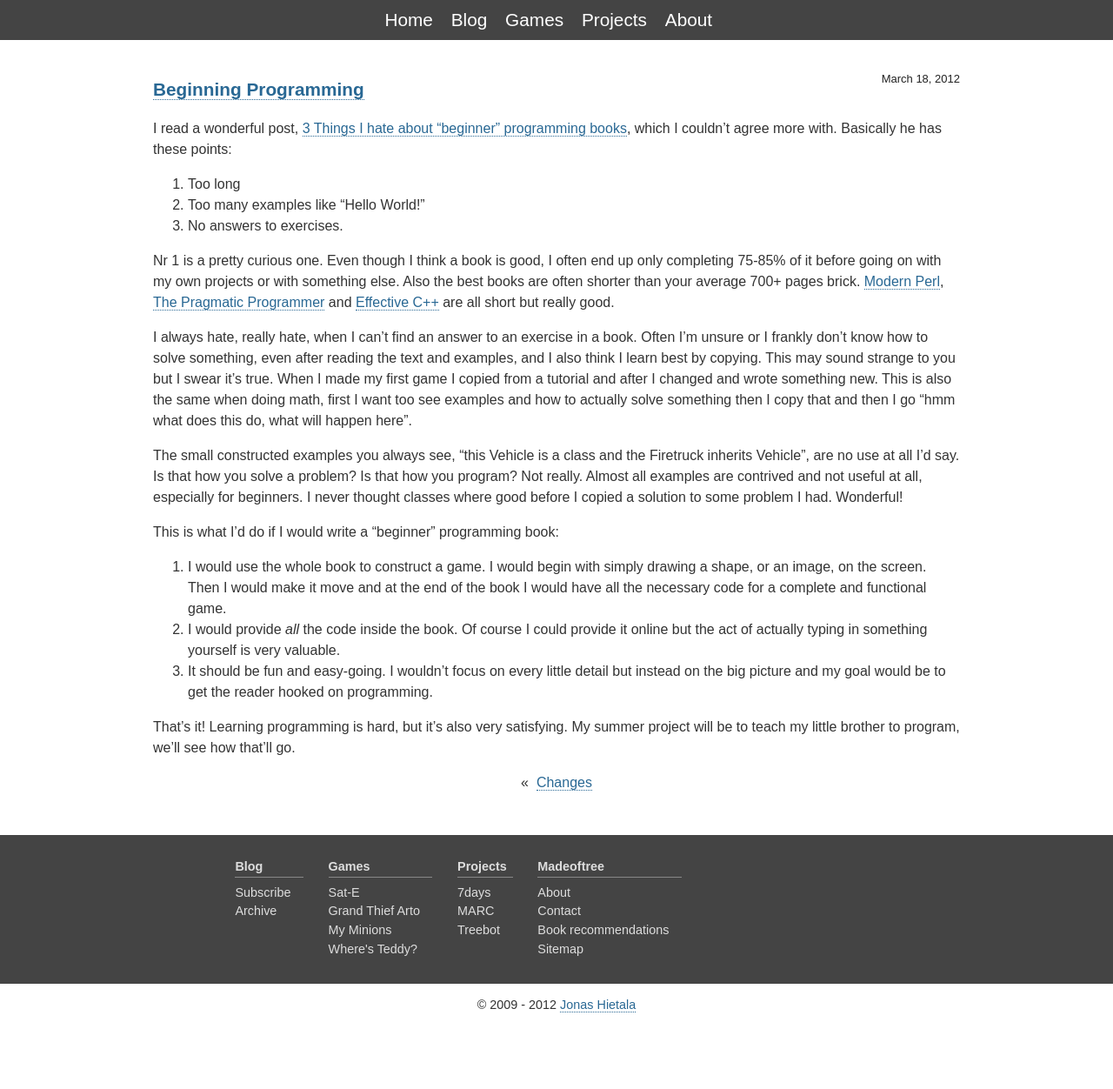
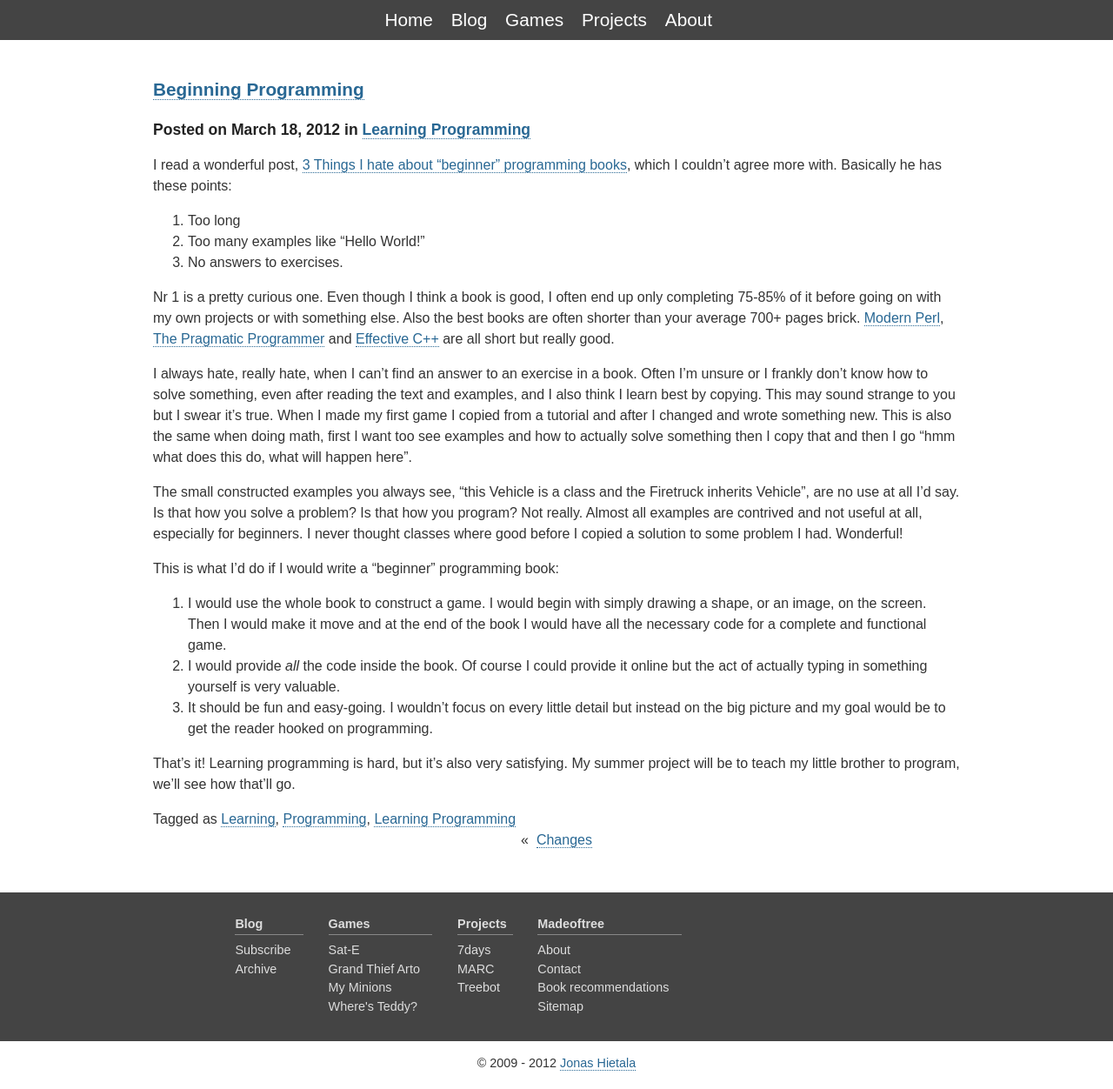
Before and after one commit to treeman/madeoftree, a Jekyll site: the page built from _posts/2012-03-18-beginning_programming.markdown, in a window 1280 px wide. Shown: the whole page at 87% size. Built offline with Jekyll 4.4.1, drawn with Linux system fonts in a browser that asks for light colours; before the commit the page ends 1186 px from its top, so only the background shows below that.

Commit message:
Insert tags and categories to post. Problem with tagging in posts.

```diff
--- a/_layouts/post.html
+++ b/_layouts/post.html
@@ -4,11 +4,26 @@ layout: default
 
 <article>
     <header>
-        <time datetime="{{ page.date | date: "%Y-%m-%d" }}" pubdate>{{ page.date | date: "%B %e, %Y" }}</time>
         <h1><a href="{{ page.url }}">{{ page.title }}</a></h1>
+        <h2>
+            Posted on
+            <time datetime="{{ page.date | date: "%Y-%m-%d" }}" pubdate>{{ page.date | date: "%B %e, %Y" }}</time>
+            {% if page.category %}
+                in <a href="/categories/{{ page.category }}">{{ page.category }}</a>
+            {% endif %}
+        </h2>
     </header>
 
     {{ content }}
+
+    <div class="tags">
+      {% if page.tags %}
+        Tagged as
+        {% for tag in page.tags %}
+            <a href="/tags/{{ tag }}">{{ tag }}</a>{% unless forloop.last %}, {% endunless %}
+        {% endfor %}
+      {% endif %}
+    </div>
 
     <nav>
         {% if page.previous.url %}
--- a/_posts/2012-03-04-changes.markdown
+++ b/_posts/2012-03-04-changes.markdown
@@ -2,7 +2,7 @@
 layout: post
 title: "Changes"
 category: Life
-tags: Life,Changes
+tags: [Life, Changes]
 time: 20:21:17
 ---
 
--- a/_posts/2012-03-18-beginning_programming.markdown
+++ b/_posts/2012-03-18-beginning_programming.markdown
@@ -2,7 +2,7 @@
 layout: post
 title: "Beginning Programming"
 category: Learning Programming
-tags: Learning,Programming,Learning Programming
+tags: [Learning, Programming, Learning Programming]
 time: 15:26:46
 ---
 
--- a/css/main.css
+++ b/css/main.css
@@ -128,7 +128,7 @@ ul {
     color: #999;
 }
 
-time {
+li time {
     float:right;
     font-size:small;
     margin:2px 0 0 0;
```
